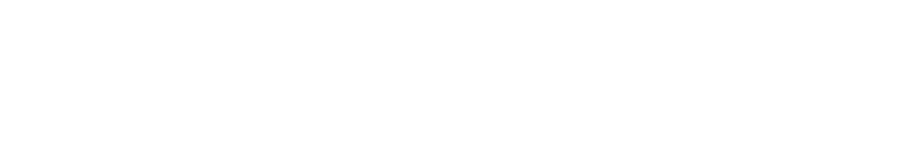
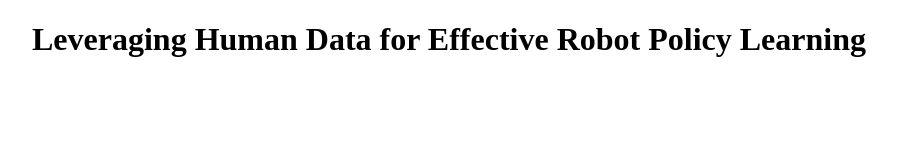
Before and after one commit to human-data-for-robot-learning/human-data-for-robot-learning.github.io, a plain HTML site: page index.html in a window 1280 px wide. Shown: the whole page, without its empty margins (191-1088 px from the left). Drawn offline with Linux system fonts and the light colour scheme.

Commit message:
Update index.html

```diff
--- a/index.html
+++ b/index.html
@@ -4,6 +4,16 @@
   <meta charset="utf-8">
   <title>Leveraging Human Data for Effective Robot Policy Learning</title>
   <meta name="viewport" content="width=device-width, initial-scale=1">
+  <style>
+    h1 {
+      text-align: center;
+    }
+  </style>
 </head>
-<body></body>
+<body>
+  <h1 id="page-title"></h1>
+  <script>
+    document.getElementById('page-title').textContent = document.title;
+  </script>
+</body>
 </html>
```
